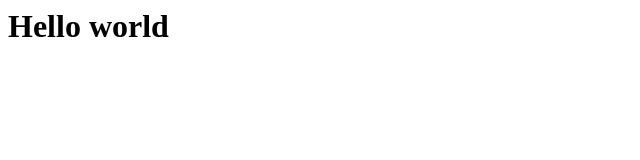
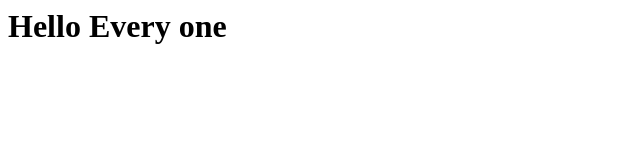
Before and after one commit to X-Vneer/React-GSG-HTML-HW, a plain HTML site: page index.html in a window 1280 px wide. Shown: the whole page, without its empty margins (0-640 px from the left). Drawn offline with Linux system fonts and the light colour scheme.

Commit message:
updated index.html

```diff
--- a/index.html
+++ b/index.html
@@ -1,3 +1 @@
-<h1>
-Hello world
-</h1>
+<h1>Hello Every one</h1>
```
